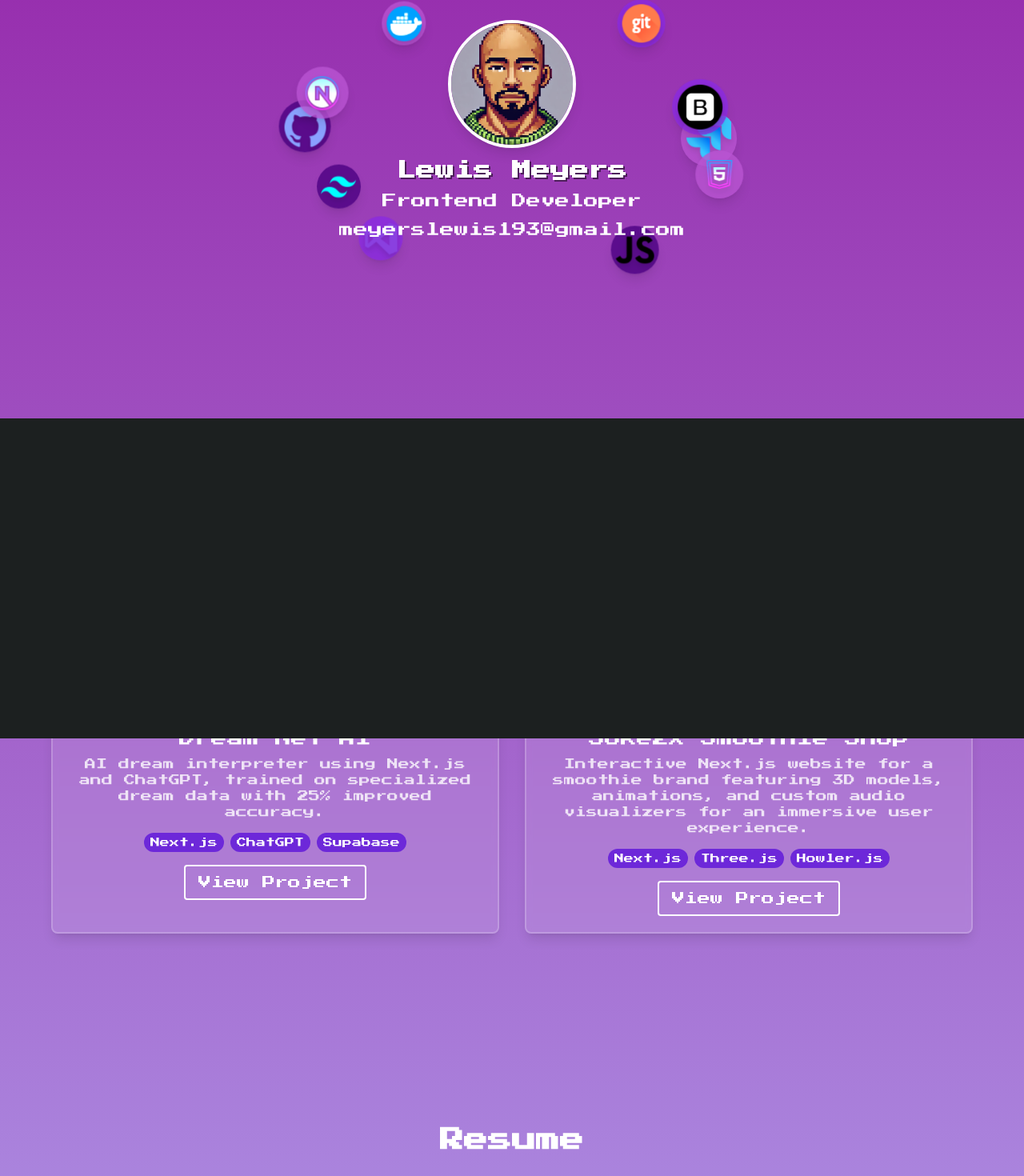
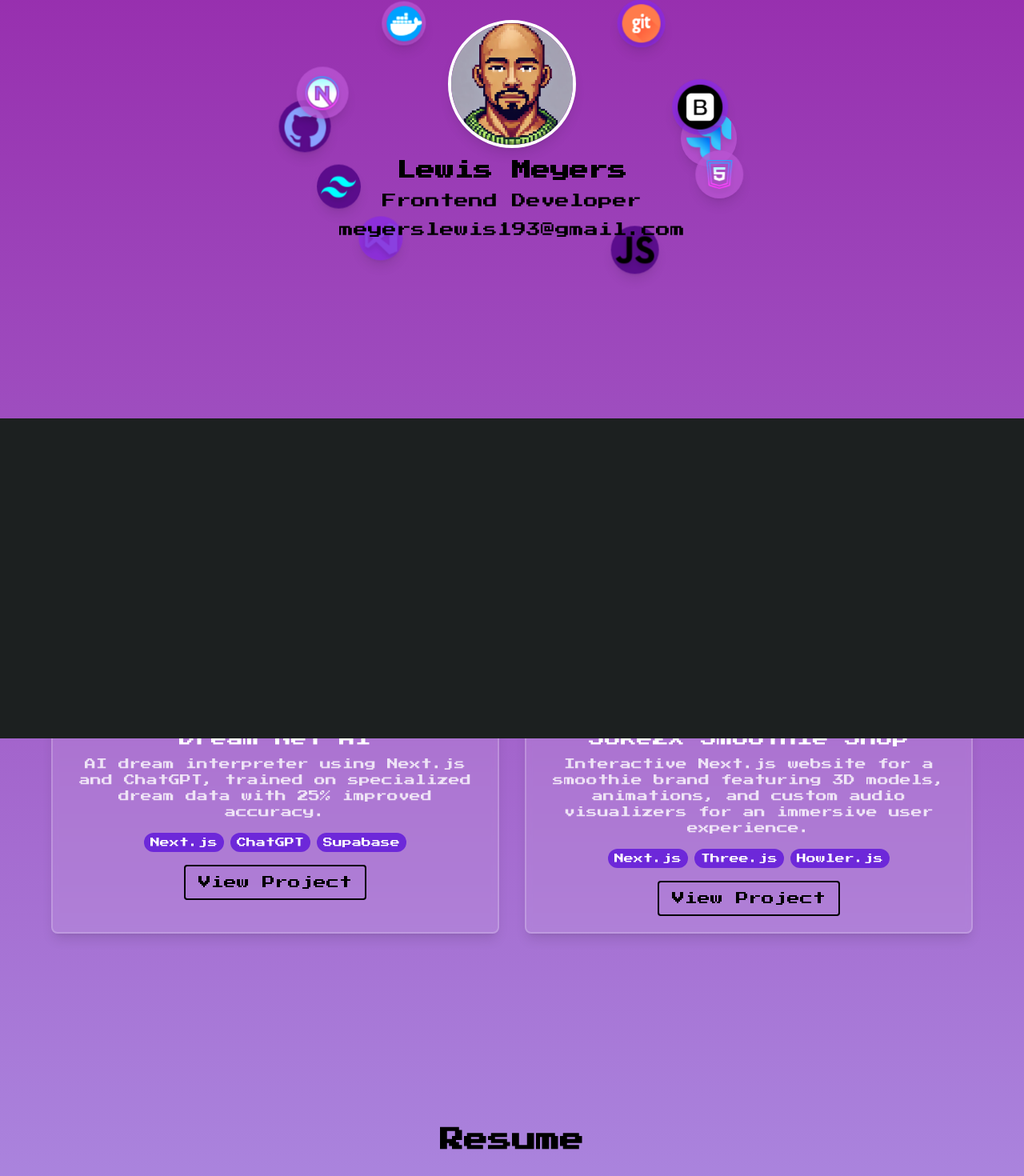
Before and after one commit to DevRelLewis/mobilefirstportfolio, a React (Create React App) app: page /home in a window 1280 px wide. Shown: the part 277-1747 px from the top of the page at 80% size. Built offline with nearby package versions, Linux system fonts and the light colour scheme.

Commit message:
small styling changes

```diff
--- a/src/components/ContactForm.tsx
+++ b/src/components/ContactForm.tsx
@@ -6,7 +6,7 @@ const ContactForm: React.FC = () => {
 
   return (
     <section id="contact" className="py-[130px] px-4 text-center">
-      <h2 className="text-2xl md:text-3xl font-bold mb-10 text-white">Contact</h2>
+      <h2 className="text-2xl md:text-3xl font-bold mb-10 text-black">Contact</h2>
 
       <div className="max-w-2xl mx-auto">
         {/* The key part is using FormSubmit's action URL with your email */}
@@ -42,7 +42,7 @@ const ContactForm: React.FC = () => {
               name="name"
               placeholder="Name"
               required
-              className="w-full px-4 py-3 rounded-md border-2 border-primary-300 bg-white bg-opacity-10 text-white placeholder-white placeholder-opacity-70 focus:outline-none focus:ring-2 focus:ring-primary-300 font-pixel text-sm"
+              className="w-full px-4 py-3 rounded-md border-2 border-primary-300 bg-white bg-opacity-10 text-black placeholder-grey placeholder-opacity-70 focus:outline-none focus:ring-2 focus:ring-primary-300 font-pixel text-sm"
             />
           </div>
 
@@ -52,7 +52,7 @@ const ContactForm: React.FC = () => {
               name="email"
               placeholder="Your email"
               required
-              className="w-full px-4 py-3 rounded-md border-2 border-primary-300 bg-white bg-opacity-10 text-white placeholder-white placeholder-opacity-70 focus:outline-none focus:ring-2 focus:ring-primary-300 font-pixel text-sm"
+              className="w-full px-4 py-3 rounded-md border-2 border-primary-300 bg-white bg-opacity-10 text-black placeholder-grey placeholder-opacity-70 focus:outline-none focus:ring-2 focus:ring-primary-300 font-pixel text-sm"
             />
           </div>
 
@@ -62,7 +62,7 @@ const ContactForm: React.FC = () => {
               name="subject"
               placeholder="Subject"
               required
-              className="w-full px-4 py-3 rounded-md border-2 border-primary-300 bg-white bg-opacity-10 text-white placeholder-white placeholder-opacity-70 focus:outline-none focus:ring-2 focus:ring-primary-300 font-pixel text-sm"
+              className="w-full px-4 py-3 rounded-md border-2 border-primary-300 bg-white bg-opacity-10 text-black placeholder-grey placeholder-opacity-70 focus:outline-none focus:ring-2 focus:ring-primary-300 font-pixel text-sm"
             />
           </div>
 
@@ -72,7 +72,7 @@ const ContactForm: React.FC = () => {
               placeholder="Message..."
               required
               rows={8}
-              className="w-full px-4 py-3 rounded-md border-2 border-primary-300 bg-white bg-opacity-10 text-white placeholder-white placeholder-opacity-70 focus:outline-none focus:ring-2 focus:ring-primary-300 font-pixel text-sm resize-none"
+              className="w-full px-4 py-3 rounded-md border-2 border-primary-300 bg-white bg-opacity-10 text-black placeholder-grey placeholder-opacity-70 focus:outline-none focus:ring-2 focus:ring-primary-300 font-pixel text-sm resize-none"
             />
           </div>
 
@@ -80,7 +80,7 @@ const ContactForm: React.FC = () => {
             <button
               type="submit"
               disabled={isSubmitting}
-              className="w-full py-3 px-6 bg-primary-600 hover:bg-primary-700 text-white rounded-md transition-colors duration-300 font-pixel text-sm md:text-base disabled:opacity-70"
+              className="w-full py-3 px-6 bg-primary-600 hover:bg-primary-700 text-black rounded-md transition-colors duration-300 font-pixel text-sm md:text-base disabled:opacity-70"
             >
               {isSubmitting ? 'Submitting...' : 'Submit'}
             </button>
--- a/src/pages/Home.tsx
+++ b/src/pages/Home.tsx
@@ -164,18 +164,18 @@ const Home: React.FC = () => {
             alt="Lewis Meyers"
             className="w-32 h-32 md:w-40 md:h-40 rounded-full border-4 border-white object-cover shadow-lg mx-auto"
           />
-          <h1 className="mt-3 text-xl md:text-2xl font-bold text-shadow">Lewis Meyers</h1>
-          <p className="mt-2 text-base md:text-lg max-w-md mx-auto">
+          <h1 className="mt-3 text-xl md:text-2xl font-bold text-black">Lewis Meyers</h1>
+          <p className="mt-2 text-base md:text-lg max-w-md mx-auto text-black">
             Frontend Developer
           </p>
-          <p className="mt-2 text-base md:text-lg max-w-md mx-auto">
+          <p className="mt-2 text-base md:text-lg max-w-md mx-auto text-black">
             meyerslewis193@gmail.com
           </p>
         </div>
       </section>
 
       <section id="projects" className="py-32 px-4 text-center">
-        <h2 className="text-2xl md:text-3xl font-bold mb-10">My Projects</h2>
+        <h2 className="text-2xl md:text-3xl font-bold mb-10 text-black">My Projects</h2>
 
         <div className="grid grid-cols-1 md:grid-cols-2 gap-8 max-w-6xl mx-auto">
       <div className="bg-white bg-opacity-10 rounded-lg overflow-hidden shadow-lg border-2 border-white border-opacity-20 backdrop-blur-sm transition-transform duration-300 hover:scale-105">
@@ -198,7 +198,7 @@ const Home: React.FC = () => {
           </div>
           <button
             onClick={() => window.open('https://dreamy-xi.vercel.app/', '_blank')}
-            className="pixel-btn"
+            className="pixel-btn border-black text-black"
           >
             View Project
           </button>
@@ -224,7 +224,7 @@ const Home: React.FC = () => {
             <span className="px-2 py-1 bg-primary-600 rounded-full text-xs">Howler.js</span>
           </div>
           <a href="https://soke2x.vercel.app/" target="_blank" rel="noopener noreferrer">
-            <button className="pixel-btn">View Project</button>
+            <button className="pixel-btn border-black text-black">View Project</button>
           </a>
         </div>
       </div>
@@ -233,7 +233,7 @@ const Home: React.FC = () => {
 
       {/* Resume Section */}
       <section id="resume" className="py-28 px-4" ref={resumeContentRef}>
-        <h2 className="text-2xl md:text-3xl font-bold text-center mb-10">Resume</h2>
+        <h2 className="text-2xl md:text-3xl font-bold text-center mb-10 text-black">Resume</h2>
 
         <div className="max-w-3xl mx-auto bg-white bg-opacity-95 p-5 md:p-8 rounded-lg shadow-lg text-black">
             {/* Resume Header */}
```
